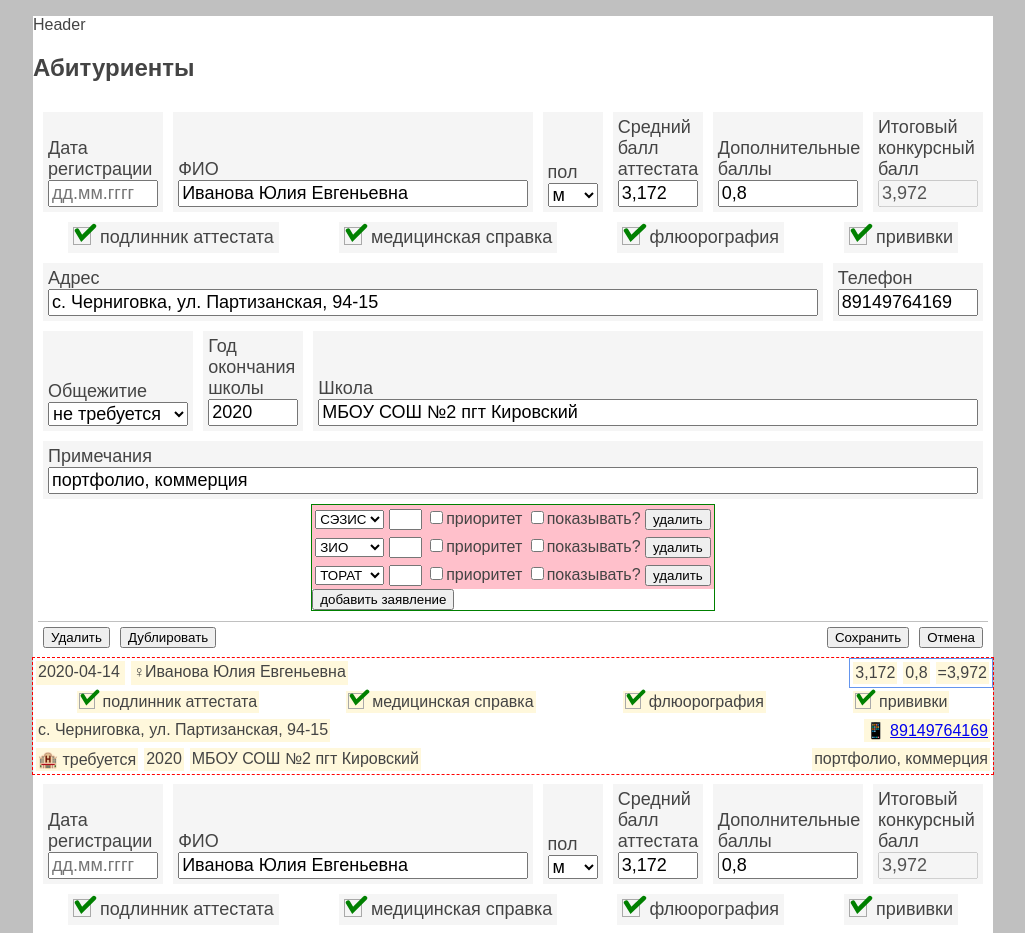
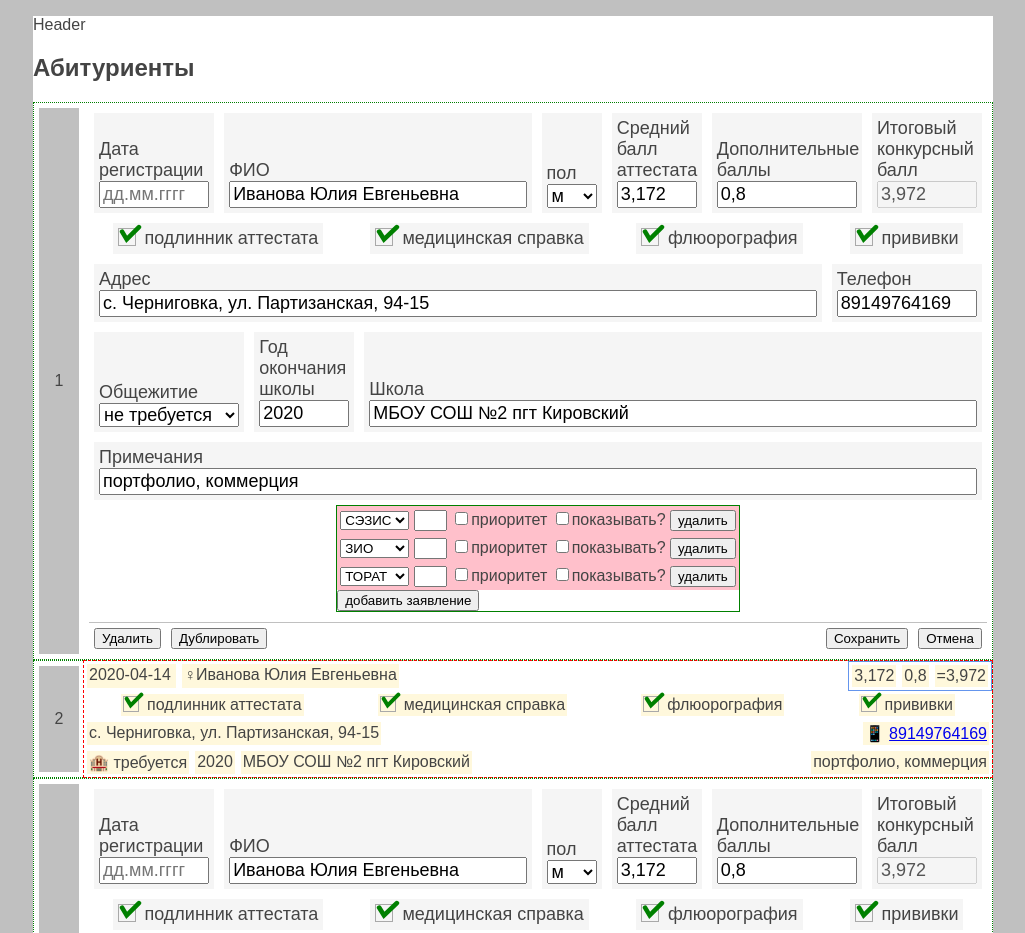
Before and after one commit to dvggtk/abit, a website: page src/markup/abits.pug in a window 1280 px wide. Shown: the top 933 px of the page, without its empty margins (127-1152 px from the left). Drawn offline with nearby package versions, Linux system fonts and the light colour scheme; files that its build step writes are made by us from their sources.

Commit message:
счетчик элементов для abits-list

```diff
--- a/src/less/blocks/abits-list.less
+++ b/src/less/blocks/abits-list.less
@@ -1,4 +1,29 @@
 .abits-list {
   list-style: none;
+  counter-reset: item;
   padding: 0;
 }
+
+.abits-list__item {
+  position: relative;
+  padding-left: 50px;
+
+  border: 1px dotted green;
+}
+
+.abits-list__item:before {
+  counter-increment: item;
+  content: counter(item);
+
+  display: flex;
+  justify-content: center;
+  align-items: center;
+
+  position: absolute;
+  top: 5px;
+  left: 5px;
+  bottom: 5px;
+  width: 40px;
+
+  background-color: silver;
+}
```
